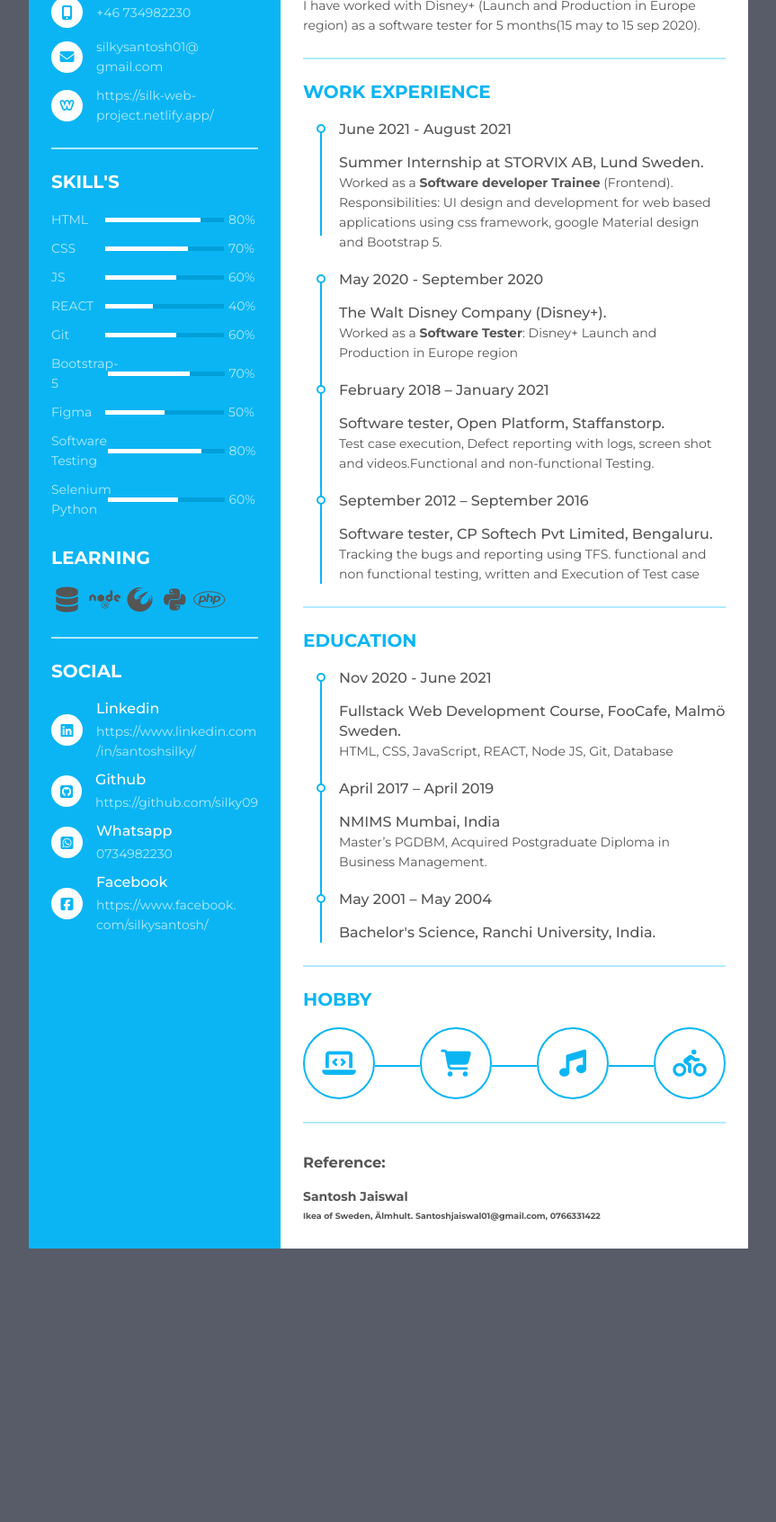
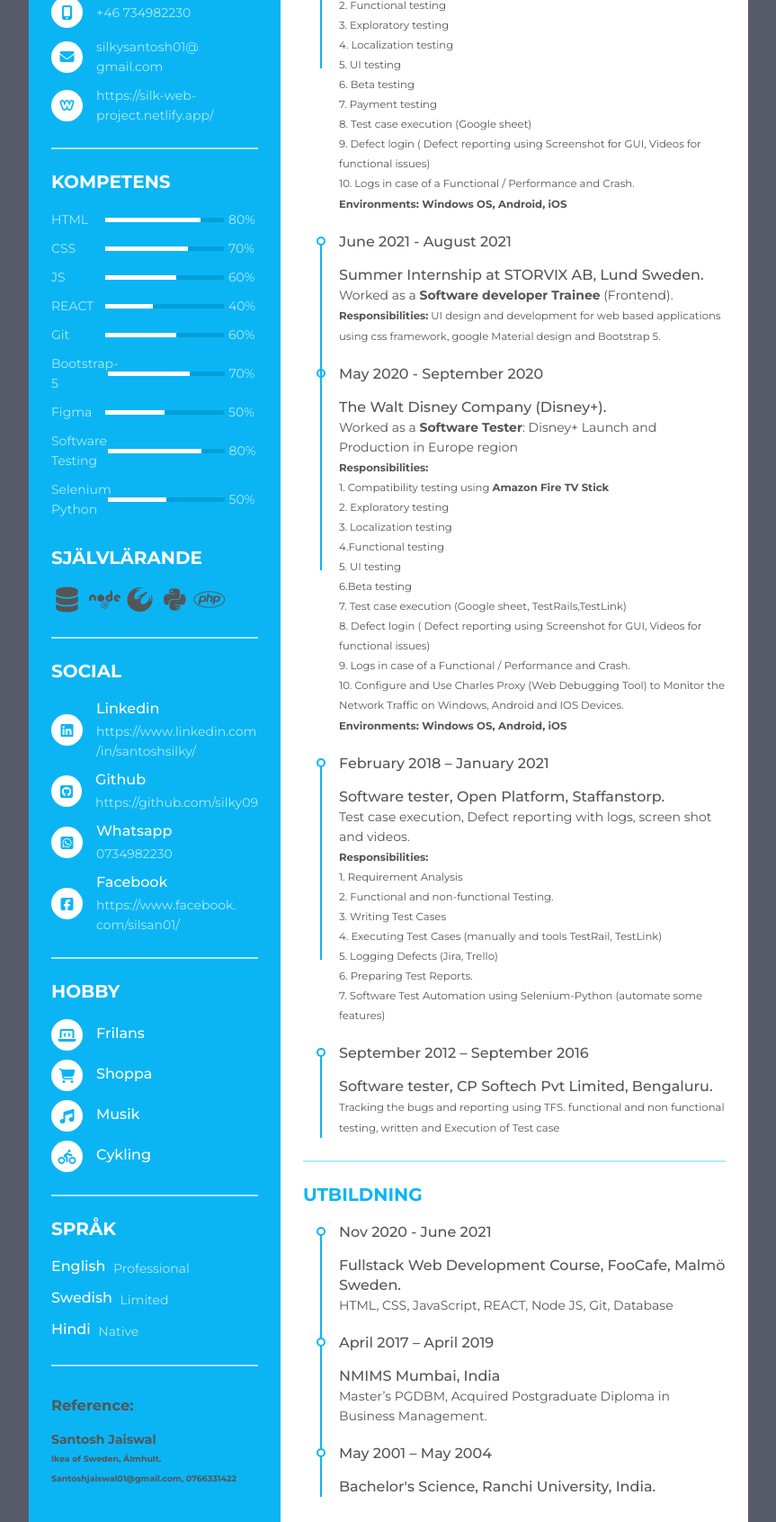
Before and after one commit to silky09/silky_CV, a plain HTML site: page index.html in a window 1280 px wide. Shown: the part 499-2191 px from the top of the page at 90% size, without its empty margins (208-1071 px from the left). Before the commit the page ends 1937 px from the top, so only its background shows below. Drawn offline with Linux system fonts and the light colour scheme.

Commit message:
[new features] add new cv

```diff
--- a/index.html
+++ b/index.html
@@ -18,7 +18,7 @@
        <div class="resume_item resume_info">
          <div class="title">
            <p class="bold">Silky Santosh</p>
-           <p class="regular">Frontend Web developer</p>
+           <p class="regular">Software Tester<strong> (Freelancer)</strong></p>
          </div>
          <ul>
            <li>
@@ -57,7 +57,7 @@
        </div>
        <div class="resume_item resume_skills">
          <div class="title">
-           <p class="bold">skill's</p>
+           <p class="bold">Kompetens</p>
          </div>
          <ul>
            <li>
@@ -137,13 +137,13 @@
               Selenium Python
             </div>
             <div class="skill_progress">
-              <span style="width: 60%;"></span>
+              <span style="width: 50%;"></span>
             </div>
-            <div class="skill_per">60%</div>
+            <div class="skill_per">50%</div>
           </li>
          </ul>
          <br>
-         <p class="bold">Learning</p>
+         <p class="bold">Självlärande</p>
          <br>
          <i class="fas fa-database fa-2x fa-fw"></i>&nbsp
          <i class="fab fa-node fa-2x fa-fw"></i>
@@ -191,45 +191,138 @@
             </div>
             <div class="data">
               <p class="semi-bold">Facebook</p>
-              <p>https://www.facebook.<br />com/silkysantosh/</p>
+              <p>https://www.facebook.<br />com/silsan01/</p>
             </div>
           </li>
          </ul>
        </div>
+       <div class="resume_item resume_social">
+        <div class="title">
+          <p class="bold">Hobby</p>
+        </div>
+         <ul>
+         <li>
+           <div class="icon">
+             <i class="fas fa-laptop-code"></i>
+           </div>
+           <div class="data">
+             <p class="semi-bold">Frilans</p>
+
+           </div>
+         </li>
+          <li>
+            <div class="icon">
+             <i class="fas fa-shopping-cart"></i>
+            </div>
+            <div class="data">
+              <p class="semi-bold">Shoppa</p>
+             </div>
+          </li>
+          <li>
+            <div class="icon">
+             <i class="fas fa-music"></i>
+            </div>
+            <div class="data">
+              <p class="semi-bold">Musik</p>
+            </div>
+          </li>
+          <li>
+           <div class="icon">
+             <i class="fas fa-biking"></i>
+           </div>
+           <div class="data">
+             <p class="semi-bold">Cykling</p>
+           </div>
+         </li>
+         </ul>
+      </div>
+      <div class="resume_item resume_social">
+        <div class="title">
+          <p class="bold">Språk</p>
+        </div>
+         <ul>
+         <li>
+           <div class="data">
+             <p class="semi-bold">English &nbsp;</p>
+           </div>
+           <div class="data">
+             <p class="">Professional</p>
+           </div>
+         </li>
+          <li>
+            <div class="data">
+              <p class="semi-bold">Swedish &nbsp;</p>
+            </div>
+            <div class="data">
+              <p class="">Limited</p>
+            </div>
+          </li>
+          <li>
+            <div class="data">
+              <p class="semi-bold">Hindi &nbsp;</p>
+            </div>
+            <div class="data">
+              <p class="">Native</p>
+            </div>
+          </li>
+         </ul>
+      </div>
+      <div class="reference">
+        <h3>Reference: </h4>
+        <!-- <h4>1. Baraa Hatem</h4>
+        <h6>Director of Integration & CSR at Foo Café</h6> -->
+        <h4>Santosh Jaiswal</h4>
+        <h6>Ikea of Sweden, Älmhult.
+          Santoshjaiswal01@gmail.com, 0766331422</h6>
+      </div>
+
      </div>
 
   </div>
   <div class="resume_right">
     <div class="resume_item resume_about">
         <div class="title">
-           <p class="bold">About me</p>
+           <p class="bold">Introduktion</p>
          </div>
-        <p>I am self Motivated, Quick learner, Problem-solver by nature. I have positive attitude towards work and ready to take challenges.
+        <p>I am a Software Professional with 4 years of experience in software testing
+          (working exp. in<strong> Test Automation Selenium-Python, Jira, Test-rail, Test link</strong>)
           <br/>
-          Presently I am working as a <strong>Freelancer</strong> (Software Tester, Test automation and Frontend developer).
+          Presently, I am working as a <strong>Freelancer</strong> (Software Tester) in an open platforms.
            <br />
-          I have completed <strong>Fullstack Web Development</strong> weekend course from Foocafé Malmö, Sweden. I have</strong> Created various web based project to demonstrate my skills. (available in Github). <br/>
-          I am a Software Professional with 4 years of experience in software testing (exp.in<strong> Test Automation Selenium-Python, Jira, Test-rail</strong>.) <br> I have worked on Mobile app testing for Android and iOS platforms.
-          <br/>
-          I also worked as a Freelancer (software tester) for several known clients including IKEA, Audi, Sodastream, Disney+, Viaplay, Nike, Candy crush, Mr Green, Heart's Medicine - Doctor's Oath, Ben & Jerry's, Airbnb, DRIP (Drink Water Reminder) etc.
-          <br/>
-          <br>
-          I have worked with Disney+ (Launch and Production in Europe region) as a software tester for 5 months(15 may to 15 sep 2020).
-
          </p>
     </div>
     <div class="resume_item resume_work">
         <div class="title">
-           <p class="bold">Work Experience</p>
+           <p class="bold">Arbetslivserfarenhet</p>
          </div>
         <ul>
+          <li>
+            <div class="date" >October 2021 - present</div>
+            <div class="info">
+              <p class="semi-bold">HBO-MAX</p>
+              <p>working as a <strong>Software Tester</strong>: HBO-MAX Launch and Production in Europe region</p>
+              <small><strong>Responsibilities:</strong>
+             <ol>1. Requirements Analysis</ol>
+             <ol>2. Functional testing</ol>
+             <ol>3. Exploratory testing</ol>
+             <ol>4. Localization testing</ol>
+             <ol>5. UI testing</ol>
+             <ol>6. Beta testing</ol>
+             <ol>7. Payment testing</ol>
+             <ol>8. Test case execution (Google sheet)</ol>
+             <ol>9. Defect login ( Defect reporting using Screenshot for GUI, Videos for functional issues)</ol>
+             <ol>10. Logs in case of a Functional / Performance and Crash.</ol>
+              <b>Environments: Windows OS, Android, iOS</b>
+              </small>
+            </div>
+        </li>
           <li>
             <div class="date">June 2021 - August 2021</div>
             <div class="info">
                  <p class="semi-bold">Summer Internship at STORVIX AB, Lund Sweden.</p>
               <p>Worked as a <strong>Software developer Trainee</strong> (Frontend).</p>
-              Responsibilities: UI design and development
-              for web based applications using css framework, google Material design and Bootstrap 5.
+              <small><strong>Responsibilities:</strong> UI design and development
+              for web based applications using css framework, google Material design and Bootstrap 5.</small>
             </div>
         </li>
             <li>
@@ -237,28 +330,49 @@
                 <div class="info">
                      <p class="semi-bold">The Walt Disney Company (Disney+).</p>
                   <p>Worked as a <strong>Software Tester</strong>: Disney+ Launch and Production in Europe region</p>
+                <small><strong>Responsibilities:</strong>
+                <ol>1. Compatibility testing using <b>Amazon Fire TV Stick</b></ol>
+                <ol>2. Exploratory testing</ol>
+                <ol>3. Localization testing</ol>
+                <ol>4.Functional testing</ol>
+                <ol>5. UI testing</ol>
+                <ol>6.Beta testing</ol>
+                <ol>7. Test case execution (Google sheet, TestRails,TestLink)</ol>
+                <ol>8. Defect login ( Defect reporting using Screenshot for GUI, Videos for functional issues)</ol>
+                <ol>9. Logs in case of a Functional / Performance and Crash.</ol>
+                <ol>10. Configure and Use Charles Proxy (Web Debugging Tool) to Monitor the Network Traffic on Windows, Android and IOS Devices.</ol>
+                <b>Environments: Windows OS, Android, iOS</b>
+                </small>
                 </div>
             </li>
             <li>
               <div class="date">February 2018 – January 2021</div>
               <div class="info">
                      <p class="semi-bold">Software tester, Open Platform, Staffanstorp.</p>
-                  <p>Test case execution, Defect reporting with logs, screen shot and videos.Functional and non-functional Testing.</p>
-
+                  <p>Test case execution, Defect reporting with logs, screen shot and videos.</p>
+                  <small><strong> Responsibilities:</strong>
+                    <ol>1. Requirement Analysis</ol>
+                    <ol>2. Functional and non-functional Testing.</ol>
+                    <ol>3. Writing Test Cases</ol>
+                    <ol>4. Executing Test Cases (manually and tools TestRail, TestLink)</ol>
+                    <ol>5. Logging Defects (Jira, Trello)</ol>
+                    <ol>6. Preparing Test Reports.</ol>
+                    <ol>7. Software Test Automation using Selenium-Python (automate some features)</ol>
+                    </small>
                 </div>
             </li>
             <li>
               <div class="date">September 2012 – September 2016</div>
               <div class="info">
                      <p class="semi-bold">Software tester, CP Softech Pvt Limited, Bengaluru.</p>
-                  <p>Tracking the bugs and reporting using TFS. functional and non functional testing, written and Execution of Test case</p>
+                  <p><small>Tracking the bugs and reporting using TFS. functional and non functional testing, written and Execution of Test case</small></p>
                 </div>
             </li>
         </ul>
     </div>
     <div class="resume_item resume_education">
       <div class="title">
-           <p class="bold">Education</p>
+           <p class="bold">Utbildning</p>
          </div>
       <ul>
             <li>
@@ -283,7 +397,7 @@
             </li>
         </ul>
     </div>
-    <div class="resume_item resume_hobby">
+    <!-- <div class="resume_item resume_hobby">
       <div class="title">
            <p class="bold">Hobby</p>
          </div>
@@ -293,17 +407,12 @@
          <li><i class="fas fa-music"></i></li>
          <li><i class="fas fa-biking"></i></li>
       </ul>
-    </div>
-    <div class="reference">
-      <h3>Reference: </h4>
-      <!-- <h4>1. Baraa Hatem</h4>
-      <h6>Director of Integration & CSR at Foo Café</h6> -->
-      <h4>Santosh Jaiswal</h4>
-      <h6>Ikea of Sweden, Älmhult.
-        Santoshjaiswal01@gmail.com, 0766331422</h6>
-    </div>
+    </div> -->
+
   </div>
+
 </div>
+
 <script src="https://kit.fontawesome.com/b99e675b6e.js"></script>
 </body>
 </html>
--- a/styles.css
+++ b/styles.css
@@ -189,8 +189,17 @@
   border-radius: 50%;
   border: 2px solid #0bb5f4;
 }
+ .resume .resume_right .resume_work ul li:after
+ {
+  content: '';
+  position: absolute;
+  top: 14px;
+  left: -21px;
+  width: 2px;
+  height: 215px;
+  background: #0bb5f4;
+}
 
-.resume .resume_right .resume_work ul li:after,
 .resume .resume_right .resume_education ul li:after {
   content: '';
   position: absolute;
@@ -200,6 +209,7 @@
   height: 115px;
   background: #0bb5f4;
 }
+
 
 .resume .resume_right .resume_hobby ul {
   display: flex;
```
